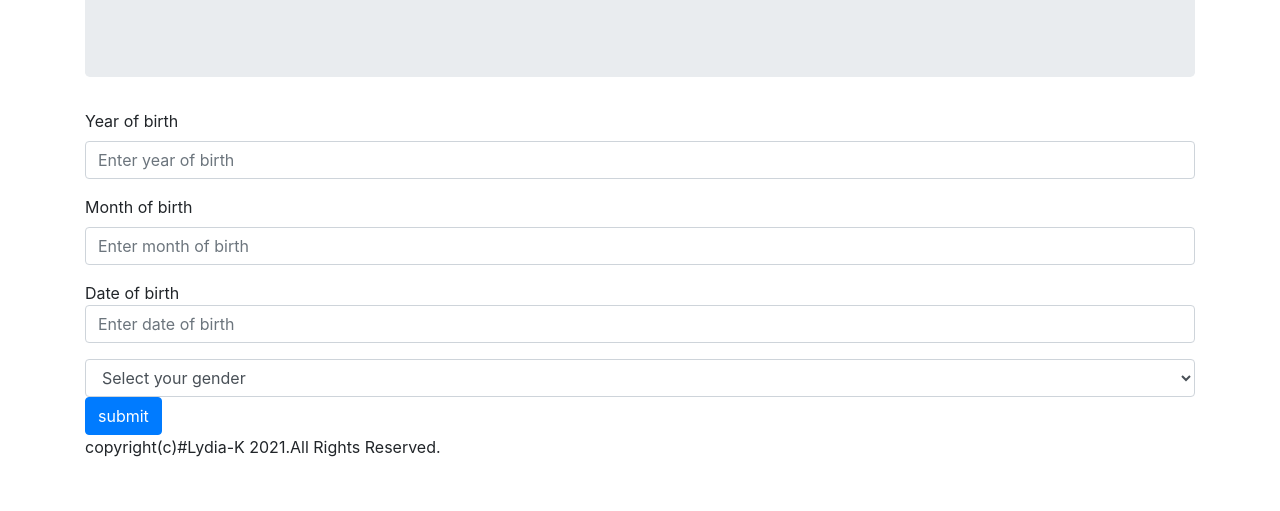
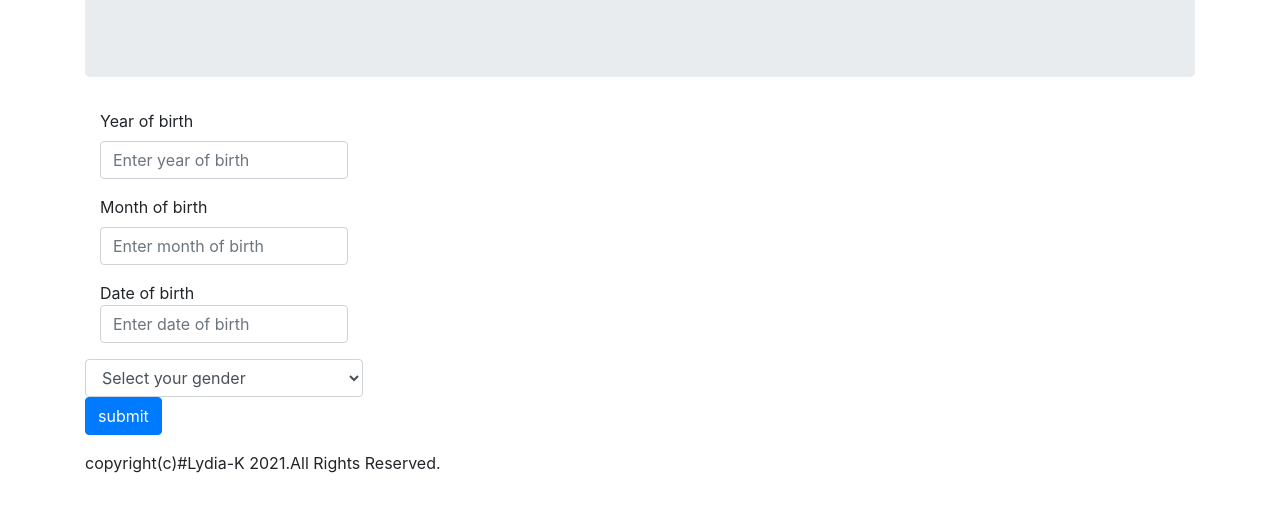
Before and after one commit to lydia-254/AKAN-NAMES., a plain HTML site: page index.html in a window 1280 px wide. Shown: the part 171-682 px from the top of the page. Drawn offline with nearby package versions, Linux system fonts and the light colour scheme.

Commit message:
Add adjusting button

```diff
--- a/index.html
+++ b/index.html
@@ -16,24 +16,26 @@
             they were born depending on their gender outputs on the Akan names.</p>
     </div>
     <form>
-          <div class="form-group">
+          <div class="form-group col-md-3">
             <label for="year">Year of birth</label>
             <input type="text" class="form-control" id="year" placeholder="Enter year of birth">
           </div>
-          <div class="form-group">
+          <div class="form-group col-md-3">
             <label for="month">Month of birth</label>
             <input type="text" class="form-control" id="month"  placeholder="Enter month of birth">
           </div>
-          <div class="form-group">
+          <div class="form-group col-md-3">
             <label for="date"></label>Date of birth</label>
             <input type="text" class="form-control" id="date"  placeholder="Enter date of birth">
           </div>
-            <select class="form-control">
+            <select class="form-control col-md-3">
                 <option selected>Select your gender</option>
                 <option value="male">Male</option>
                 <option value="female">Female</option>
             </select>
-          <input type="button" value="submit" onclick="" class="btn btn-primary">
+            <div class="form-group">
+                <input type="button" value="submit" onclick="" class="btn btn-primary">
+            </div>
     </form>
     <footer class="footer">
         <p>copyright(c)#Lydia-K 2021.All Rights Reserved.</p>
```
